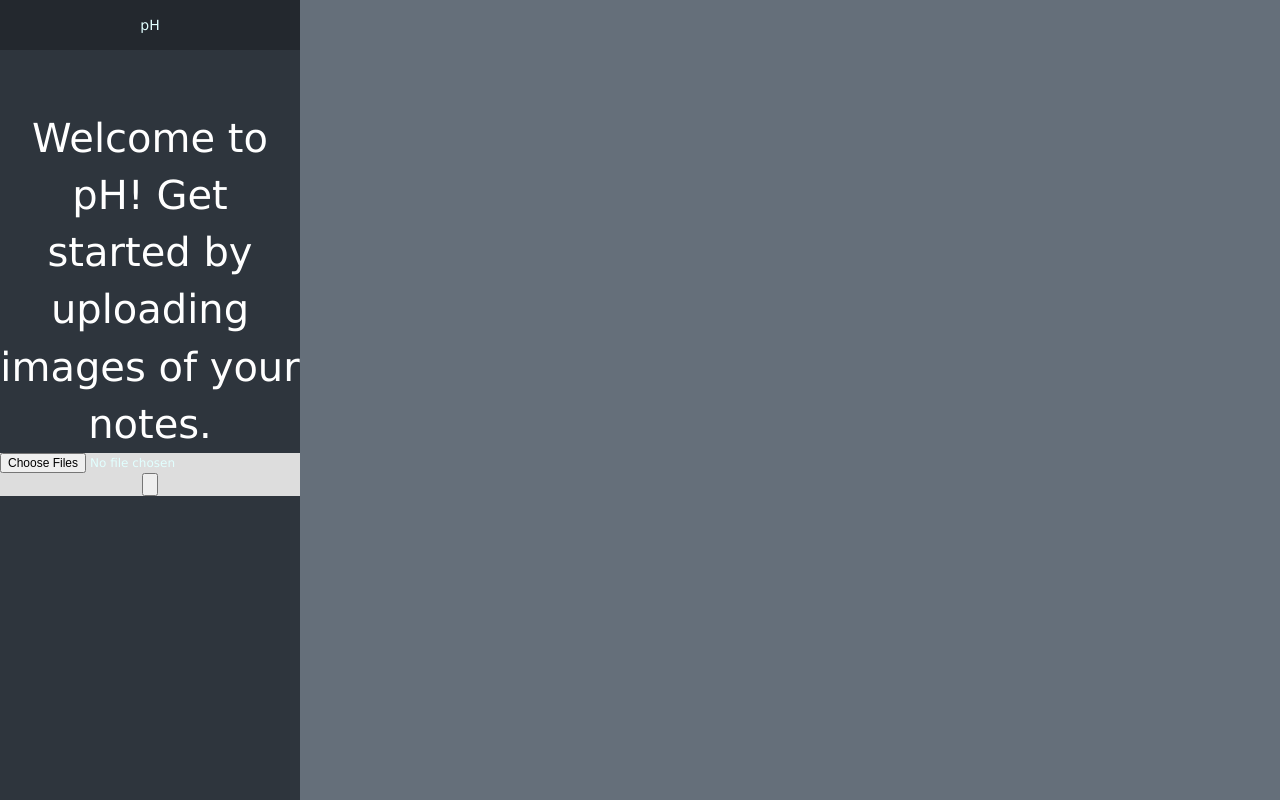
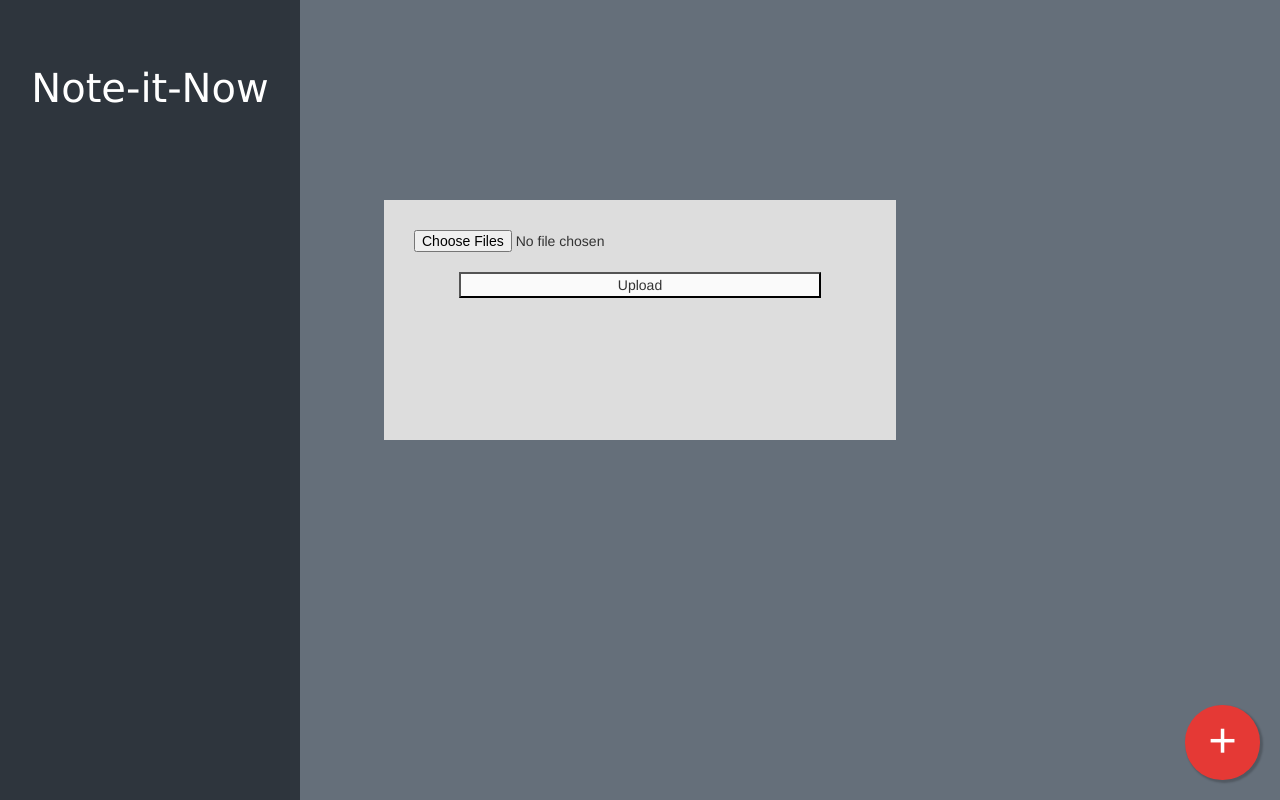
Before and after one commit to sachdevs/Note-it-Now, a Flask app: page /main in a window 1280 px wide. Run offline with Flask 2, Linux system fonts and the light colour scheme; some libraries are stand-ins or nearby versions.

Commit message:
New material changes.

```diff
--- a/static/css/main.css
+++ b/static/css/main.css
@@ -47,3 +47,44 @@ h1{
     display: block;
     text-align: center;
 }
+.fab{
+  position:absolute;
+  right:20px;
+  bottom:20px;
+  border-radius:37px;
+  box-shadow: 2px 2px 2px 1px rgba(0, 0, 0, 0.2);
+  width:75px;
+  height:75px;
+  text-align:center;
+  background-color:#E53935;
+  font-size:3.5em;
+  color:#FFF;
+}
+.popup-hidden{
+  position:absolute;
+  left:-500px;
+  display:hidden;
+}
+.popup-create{
+  height:30%;
+  width:40%;
+  background-color:#EEEEEE;
+  margin:0 auto;
+  position:absolute;
+  top:25%;
+  left:30%;
+}
+.uploadform{
+  width:100%;
+}
+.upload{
+  padding:30px;
+  width:auto;
+  height:100%;
+}
+#submitButton{
+  width:80%;
+  background-color:#FAFAFA;
+  position:relative;
+  top:20px;
+}
--- a/templates/main.html
+++ b/templates/main.html
@@ -1,5 +1,5 @@
 <head>
-    <title>pH</title>
+    <title>Note-it-Now</title>
     <script src="https://code.jquery.com/jquery-2.1.4.min.js"></script>
     <link href="https://maxcdn.bootstrapcdn.com/bootstrap/3.3.5/css/bootstrap.min.css" rel="stylesheet" integrity="sha256-MfvZlkHCEqatNoGiOXveE8FIwMzZg4W85qfrfIFBfYc= sha512-dTfge/zgoMYpP7QbHy4gWMEGsbsdZeCXz7irItjcC3sPUFtf0kuFbDz/ixG7ArTxmDjLXDmezHubeNikyKGVyQ==" crossorigin="anonymous">
     <script src="https://maxcdn.bootstrapcdn.com/bootstrap/3.3.5/js/bootstrap.min.js" integrity="sha256-Sk3nkD6mLTMOF0EOpNtsIry+s1CsaqQC1rVLTAy+0yc= sha512-K1qjQ+NcF2TYO/eI3M6v8EiNYZfA95pQumfvcVrTHtwQVDG+aHRqLi/ETn2uB+1JqwYqVG3LIvdm9lj6imS/pQ==" crossorigin="anonymous"></script>
@@ -10,56 +10,20 @@
 
 <div class="main">
     <div class="nav-side-menu" style="z-index: 100;">
-        <div class="brand">pH</div>
         <i class="fa fa-bars fa-2x toggle-btn" data-toggle="collapse" data-target="#menu-content"></i>
         <div class="menu-list">
-            <div class="welcome">Welcome to pH! Get started by uploading images of your notes.</div>
-            <form class="upload" action="">
-                <input id="uploadform" type="file" multiple class="multi with-preview accept-png|jpg"/>
-                <input id="submitButton" type="button" name="Submit"/>
-            </form>
-
-            <!-- <ul id="menu-content" class="menu-content collapse out">
-                <li>
-                    <a href="#">
-                        <i class="fa fa-dashboard fa-lg"></i> My Notebooks
-                    </a>
-                </li>
-                <li data-toggle="collapse" data-target="#products" class="collapsed">
-                    <a href="#"><i class="fa fa-gift fa-lg"></i>Filters<span class="arrow"></span></a>
-                </li>
-                <ul class="sub-menu collapse" id="products">
-                    <li><a href="#">General</a></li>
-                    <li><a href="#">Examples</a></li>
-                    <li><a href="#">Definition</a></li>
-                </ul>
-                <li data-toggle="collapse" data-target="#service" class="collapsed">
-                    <a href="#"><i class="fa fa-globe fa-lg"></i> Services <span class="arrow"></span></a>
-                </li>
-                <ul class="sub-menu collapse" id="service">
-                    <li>New Service 1</li>
-                    <li>New Service 2</li>
-                    <li>New Service 3</li>
-                </ul>
-                <li data-toggle="collapse" data-target="#new" class="collapsed">
-                    <a href="#"><i class="fa fa-car fa-lg"></i> New <span class="arrow"></span></a>
-                </li>
-                <ul class="sub-menu collapse" id="new">
-                    <li>New New 1</li>
-                    <li>New New 2</li>
-                    <li>New New 3</li>
-                </ul>
-                <li>
-                    <a href="#">
-                        <i class="fa fa-user fa-lg"></i> Profile
-                    </a>
-                </li>
-            </ul> -->
+            <div class="welcome">Note-it-Now</div>
         </div>
     </div>
     <div class="hello" id="hi">
     </div>
 
+    <div class="popup-create popup-hidden">
+        <form class="upload" action="">
+            <input id="uploadform" type="file" multiple class="multi with-preview accept-png|jpg"/>
+            <input id="submitButton" type="button" value="Upload" name="Submit"/>
+        </form>
+    </div>
     <!-- <div class="nav-side-menu" style="z-index: 100;">
         <div class="brand">pH</div>
         <i class="fa fa-bars fa-2x toggle-btn" data-toggle="collapse" data-target="#menu-content"></i>
@@ -102,20 +66,7 @@
             </ul>
         </div>
     </div> -->
-        <!-- <div class="noteView-container hello">
-            <div class="note" style="background-color:#121212;">
-            </div>
-            <div class="note" style="background-color:#FF0000;">
-                PLEASE
-            </div>
-            <div class="note" style="background-color:#00FF00;">
-                WORK
-            </div>
-            <div class="note" style="background-color:#ff7;">
-                hello there!
-            </div>
-        </div> -->
-
+    <div class="fab">+</div>
     <script src="https://cdnjs.cloudflare.com/ajax/libs/underscore.js/1.8.3/underscore-min.js"></script>
     <script src="{{ url_for('static', filename='js/backbone-min.js') }}"></script>
     <script src="{{ url_for('static', filename='js/views/notes.js') }}"></script>
```
Lines whose indentation alone changed are shown as unchanged.
